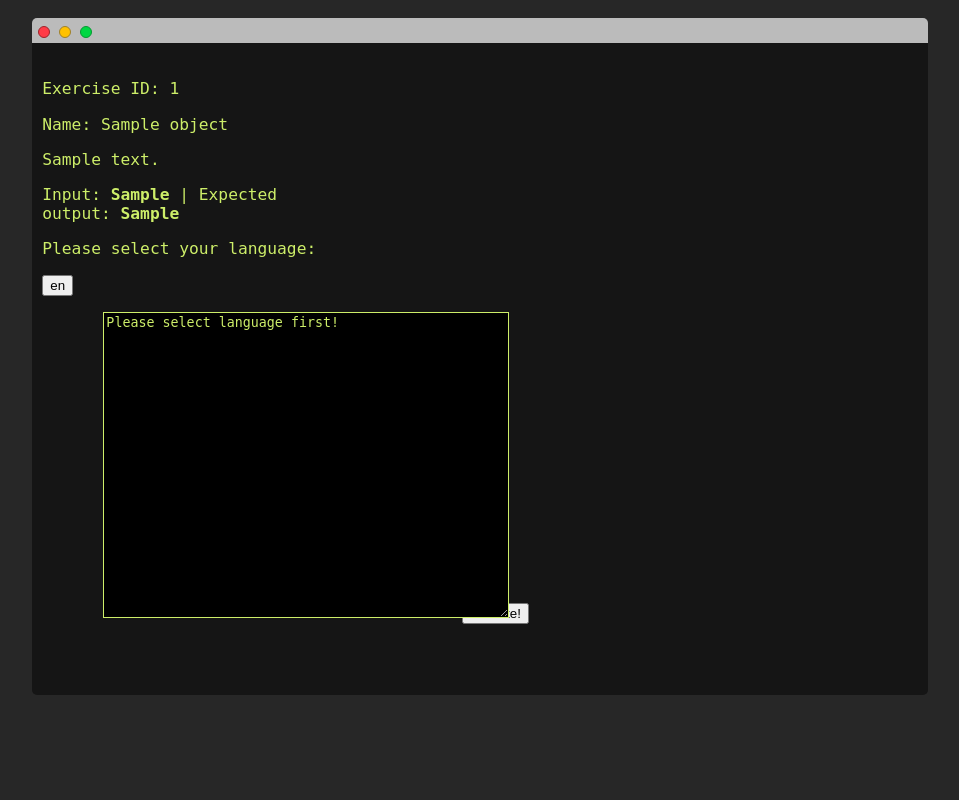
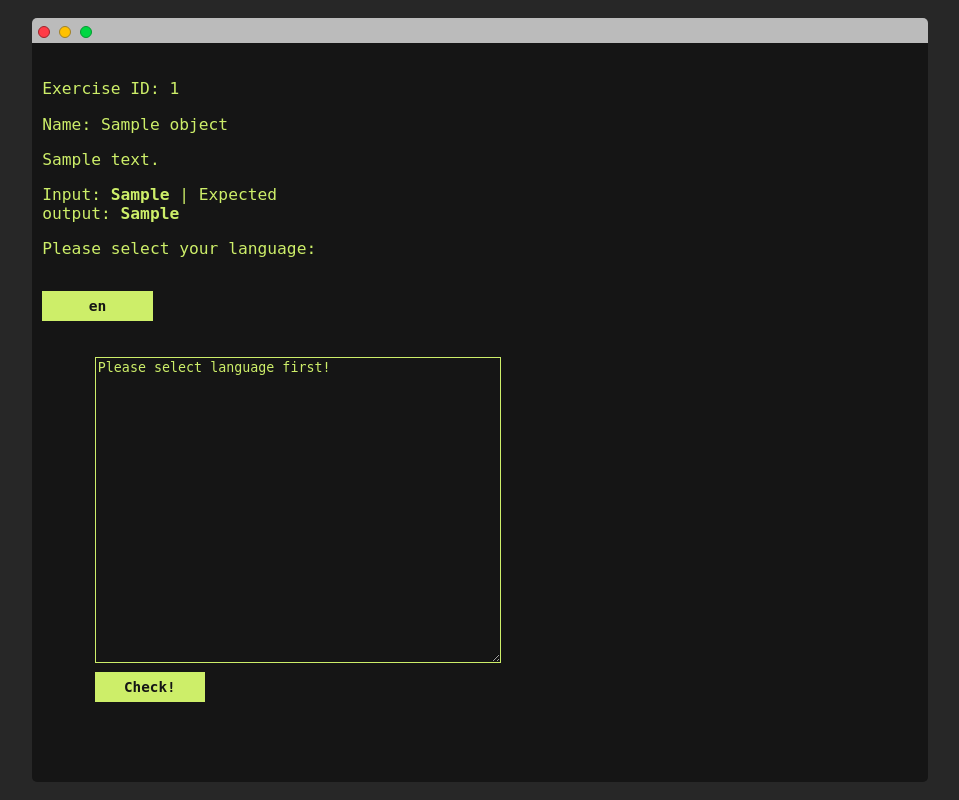
Before and after one commit to kgarbacinski/coding-skills, a Django app: template codingskills/exercises/templates/exercises/exercise_view.html in a window 1280 px wide. Shown: the whole page, without its empty margins (160-1119 px from the left). Run offline with Django 3.2, Linux system fonts and the light colour scheme; tables that the repository leaves empty hold one stand-in row (values such as "Sample post"); the template is opened without the code that fills it: values that come from a table or form of the project are taken from there, most other values are stand-ins (such as "Sample title", 1, 10 or a date in 2020).

Commit message:
typo with quotes fixed

```diff
--- a/codingskills/exercises/static/exercises/css/view.css
+++ b/codingskills/exercises/static/exercises/css/view.css
@@ -1,9 +1,8 @@
 textarea {
-    background-color: black;
+    background-color: #151515;
     color: #CDEE69;
     border: 1px solid #CDEE69;
-    position: relative;
-    left: 6%;
+    margin-left: 5%
 }
 
 .show_element {
@@ -20,3 +19,46 @@ textarea {
 ::placeholder {
     color: #CDEE69;
 }
+
+.language_options {
+    display: flex;
+    flex-direction: row;
+    margin-bottom: 20px;
+}
+
+.languages {
+    background-color: #CDEE69;
+    color: #151515;
+    font-family: monospace;
+    text-align: center;
+    font-size: 0.9em;
+    width: 40%;
+    height: 30px;
+    border: none;
+    opacity: 95;
+    white-space: normal;
+    overflow: hidden;
+    font-weight: 700;
+}
+
+.input_wrapper {
+    display: flex;
+    flex-direction: column;
+}
+
+#submit_button {
+    width: 110px;
+    height: 30px;
+    background-color: #CDEE69;
+    color: #151515;
+    font-family: monospace;
+    text-align: center;
+    font-size: 1.1em;
+    border: none;
+    opacity: 95;
+    overflow: hidden;
+    font-weight: 700;
+    margin-top: 1%;
+    margin-left: 5%;
+    margin-bottom: 1%;
+}
--- a/codingskills/exercises/templates/exercises/base.html
+++ b/codingskills/exercises/templates/exercises/base.html
@@ -5,12 +5,19 @@
     <head>
     <meta charset="UTF-8">
     <meta name="viewport" content="width=device-width, initial-scale=1.0">
-    <link rel="stylesheet" href={% static 'exercises/css/main.css' %} type="text/css">
+    <link rel="stylesheet" href={% static "exercises/css/main.css" %} type="text/css">
     {% block head %}
     {% endblock %}
     </head>
     <body>
-    {% block content %}
-    {% endblock %}
+        <div class=fakeMenu>
+            <div class="fakeButtons fakeClose"></div>
+            <div class="fakeButtons fakeMinimize"></div>
+            <div class="fakeButtons fakeZoom"></div>
+        </div>
+        <div class="fakeScreen">
+            {% block content %}
+            {% endblock %}
+        </div>
     </body>
 </html>
--- a/codingskills/exercises/templates/exercises/exercise_view.html
+++ b/codingskills/exercises/templates/exercises/exercise_view.html
@@ -1,31 +1,26 @@
-{% extends 'exercises/base.html' %}
+{% extends "exercises/base.html" %}
 {% load static %}
 
 {% block head %}
 <title>{{ object.task_name }}</title>
-<script src={% static 'exercises/js/main.js' %} type="text/javascript"></script>
-<link rel="stylesheet" href={% static 'exercises/css/view.css' %} type="text/css">
+<script src={% static "exercises/js/main.js" %} type="text/javascript"></script>
+<link rel="stylesheet" href={% static "exercises/css/view.css" %} type="text/css">
 {% endblock %}
 
 {% block content %}
-<div class=fakeMenu>
-    <div class="fakeButtons fakeClose"></div>
-    <div class="fakeButtons fakeMinimize"></div>
-    <div class="fakeButtons fakeZoom"></div>
-  </div>
-  <div class="fakeScreen">
     <p class="line1">Exercise ID: {{ object.task_id }}</p>
     <p class="line1">Name: {{ object.task_name }}</p>
     <p class="line1">{{ object.task_content }}</p>
-    <p class="line1"> Input: <b><span id="exercise_input" class='colored_text'>{{ tests.0.test_input }}</span></b> | Expected output: <b/><span id="exercise_output" class='colored_text'>{{ tests.0.test_output }}</span></b><span class="cursor1">_</span></p>
-    <p class="line2" id='chosen_language'>Please select your language:</p>
-    <div class='language_options'>
+    <p class="line1"> Input: <b><span id="exercise_input" class="colored_text">{{ tests.0.test_input }}</span></b> | Expected output: <b/><span id="exercise_output" class="colored_text">{{ tests.0.test_output }}</span></b><span class="cursor1">_</span></p>
+    <p class="line2" id="chosen_language">Please select your language:</p>
+    <div class="language_options">
         {% for test in tests %}
-            <p class='line2'><button id='{{ test.test_language }}' class='languages'>{{ test.test_language }}</button></p>
+            <p class="line2"><button id="{{ test.test_language }}" class="languages">{{ test.test_language }}</button></p>
         {%endfor%}
     </div>
-    <textarea id='task_code_field' class='show_element' name='task_code_field' type="text" placeholder="Please select language first!" style="width:400px;height:300px"></textarea>
-    <button type="submit" class='show_element' id="submit_button">Validate!</button>
-    <p class='endline'>Result<span class="endcursor" id='last_cursor'>_</span> <span id='result'></span></p>
-  </div>
+    <div class="input_wrapper">
+        <textarea id="task_code_field" class="show_element" name="task_code_field" type="text" placeholder="Please select language first!" style="width:400px;height:300px"></textarea>
+        <button type="submit" class="show_element" id="submit_button">Check!</button>
+    </div>
+    <p class="endline">Result<span class="endcursor" id="last_cursor">_</span> <span id="result"></span></p>
 {% endblock %}
```
Also changed, not shown: codingskills/exercises/static/exercises/js/main.js (+22 -15 lines), codingskills/exercises/templates/exercises/home.html (+4 -8 lines).
